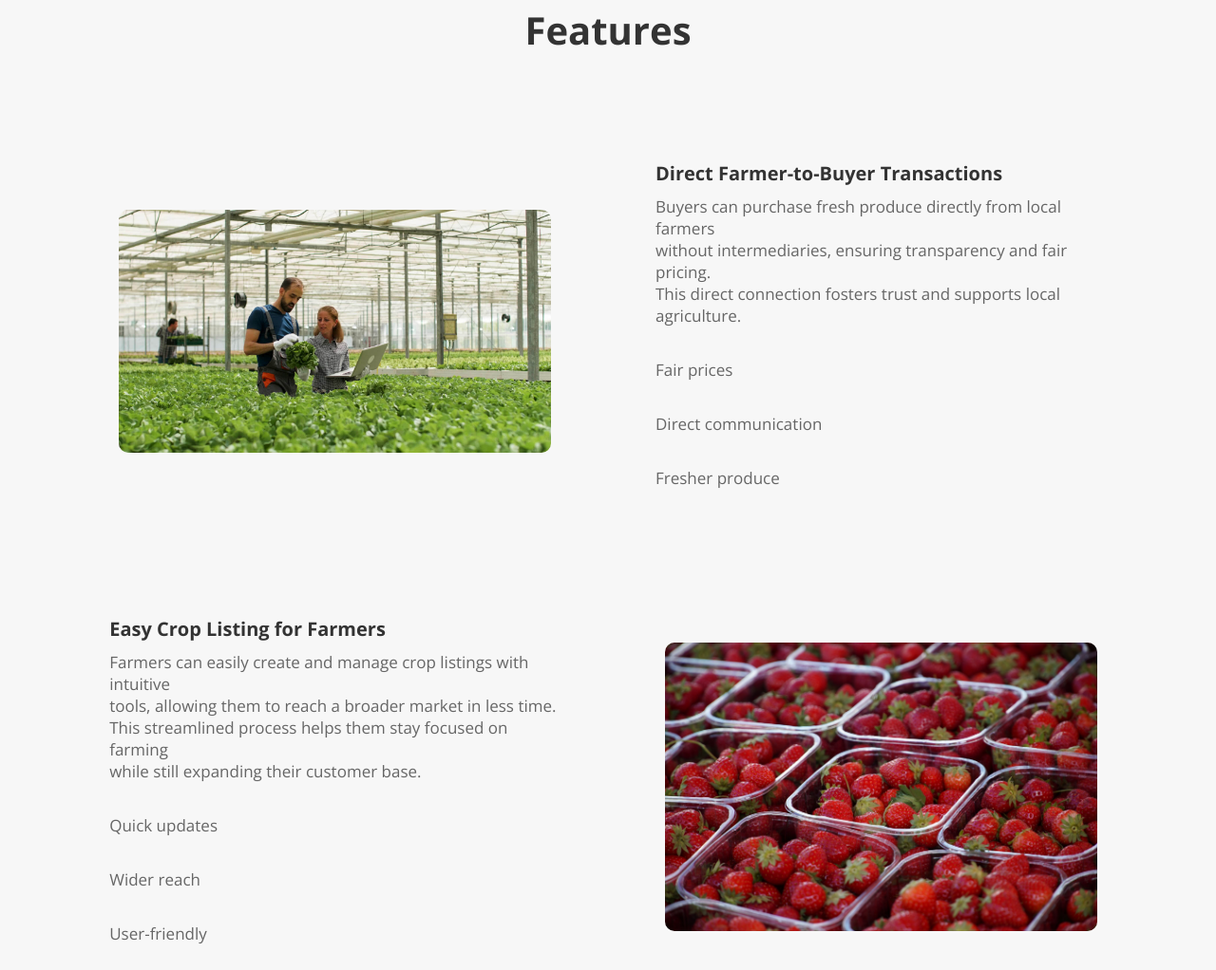
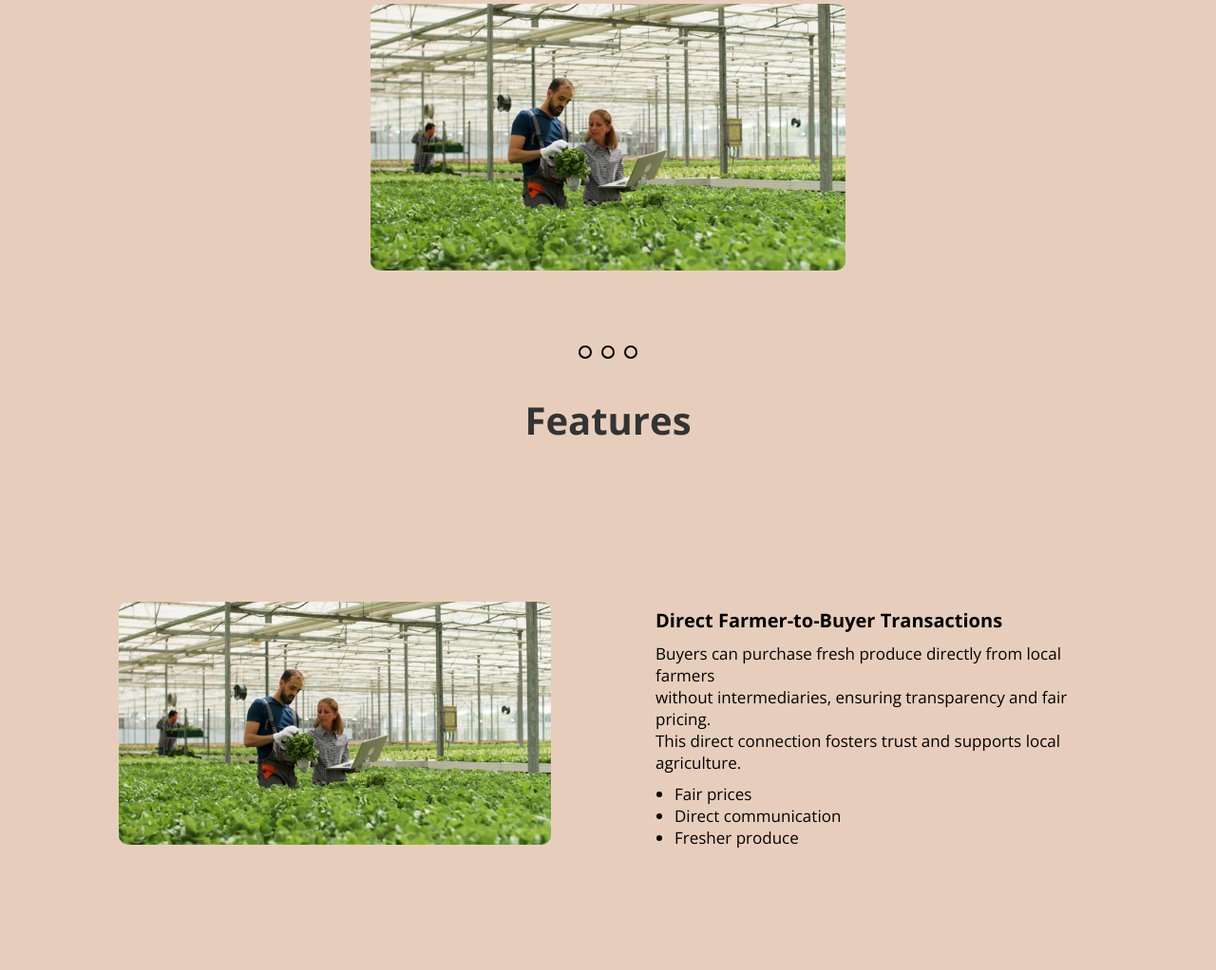
Before and after one commit to JeremieDiaz/CropShop, a plain HTML site: page Frontend/Landing Page/index.html in a window 1280 px wide. Shown: the part 796-1818 px from the top of the page at 95% size. Drawn offline with nearby package versions, Linux system fonts and the light colour scheme.

Commit message:
Updated Landing Page
Added new variable colors
Changed background color
Changed navbar background color
Changed paragraph color
Added listed form for features
Added Carousel
Merged and reduced CSS lines

```diff
--- a/Frontend/Landing Page/index.html
+++ b/Frontend/Landing Page/index.html
@@ -31,10 +31,10 @@
             <div class= "content">
                 <h3>Your Best Value <br>Proposition</h3>
                 <p>
-                    Welcome to CropShop, the marketplace that connects <br>
-                    farmers with buyers for fresh, locally grown crops. Our <br>
-                    platform promotes direct trade, fair pricing, and sustainable <br>
-                    practices, making it easy to buy or sell high-quality produce. <br>
+                    Welcome to CropShop, the marketplace that connects
+                    farmers with buyers for fresh, locally grown crops. Our
+                    platform promotes direct trade, fair pricing, and sustainable
+                    practices, making it easy to buy or sell high-quality produce.
                     Join us and support local agriculture today!
                 </p>
                 <a href= "/Frontend/Create Account Page/login.html" class= "btn">Start Now</a>
@@ -44,6 +44,66 @@
                 <img src= "/Images/CropShop Logo.png" alt="">
             </div>
         </section>
+
+        <div class="carousel">
+            <input type="radio" name="radio" id="radio1" checked>
+            <input type="radio" name="radio" id="radio2">
+            <input type="radio" name="radio" id="radio3">
+
+            <div class="slides">
+                <div class="slide">
+                    <img src="/Images/Farming E-commerce.jpg" alt="Slide 1">
+                </div>
+                <div class="slide">
+                    <img src="/Images/Farmland.jpg" alt="Slide 2">
+                </div>
+                <div class="slide">
+                    <img src="/Images/Strawberries.jpg" alt="Slide 3">
+                </div>
+            </div>
+
+            <div class="navigation">
+                <label for="radio1" class="manual-btn"></label>
+                <label for="radio2" class="manual-btn"></label>
+                <label for="radio3" class="manual-btn"></label>
+            </div>
+        </div>
+
+        <input type="radio" name="radio" id="radio1" checked>
+        <input type="radio" name="radio" id="radio2">
+        <input type="radio" name="radio" id="radio3">
+
+        <script>
+            let currentIndex = 1; // Start with the first slide
+            const totalSlides = 3; // Update this based on the total number of slides
+            const changeSlide = () => {
+                document.getElementById('radio' + currentIndex).checked = true; // Set the checked radio button
+                currentIndex++; // Increment the index to go to the next slide
+                if (currentIndex > totalSlides) {
+                    currentIndex = 1; // Reset to the first slide after the last one
+                }
+            };
+
+            setInterval(changeSlide, 10000); // Change slide every 10 seconds (10000 milliseconds)
+        </script>
+
+        <style>
+            /* Hides the radio buttons */
+            input[type="radio"] {
+                display: none;
+            }
+
+            /* Carousel logic */
+            #radio1:checked ~ .slides {
+                transform: translateX(0);
+            }
+            #radio2:checked ~ .slides {
+                transform: translateX(-100%);
+            }
+            #radio3:checked ~ .slides {
+                transform: translateX(-200%);
+            }
+        </style>
 
         <!-- Home ends here -->
 
@@ -57,13 +117,11 @@
                     Buyers can purchase fresh produce directly from local farmers <br>
                     without intermediaries, ensuring transparency and fair pricing. <br>
                     This direct connection fosters trust and supports local agriculture.</p>
-                <br>
-                <p>Fair prices</p>
-                <br>
-                <p>Direct communication</p>
-                <br>
-                <p>Fresher produce</p>
-                <br>
+                <ul>
+                    <li>Fair prices</li>
+                    <li>Direct communication</li>
+                    <li>Fresher produce</li>
+                </ul>
             </div>
 
             <div class= "image">
@@ -79,13 +137,11 @@
                     tools, allowing them to reach a broader market in less time. <br>
                     This streamlined process helps them stay focused on farming <br>
                     while still expanding their customer base.</p>
-                <br>
-                <p>Quick updates</p>
-                <br>
-                <p>Wider reach</p>
-                <br>
-                <p>User-friendly</p>
-                <br>
+                <ul>
+                    <li>Quick updates</li>
+                    <li>Wider reach</li>
+                    <li>User-friendly</li>
+                </ul>
             </div>
 
             <div class= "image">
@@ -101,13 +157,11 @@
                     system that facilitates seamless and protected transactions <br>
                     for both buyers and farmers. This ensures smooth payments <br>
                     while offering peace of mind with reliable security features.</p>
-                <br>
-                <p>Safe payments</p>
-                <br>
-                <p>Fast processing</p>
-                <br>
-                <p>Reliable transactions</p>
-                <br>
+                <ul>
+                    <li>Safe payments</li>
+                    <li>Fast processing</li>
+                    <li>Reliable transactions</li>
+                </ul>
             </div>
 
             <div class= "image">
--- a/Frontend/Landing Page/style.css
+++ b/Frontend/Landing Page/style.css
@@ -11,6 +11,13 @@
     --black: #0000001A;
     --gold: #FFD700;
     --blacker: #000000;
+    --green1: #197f14;
+    --green2: #032c01;
+    --beige: #e7cebc;
+    --orange1: #f6b468;
+    --orange2: #bc6c25;
+    --grayishWhite: #e7e6e6;
+    --paleGreen: #DFFFD6;
 }
 
 * {
@@ -38,9 +45,10 @@ html {
 }
 
 body {
-    background: #f7f7f7; /* Sets a light gray background color for the body */
+    background-color: var(--beige); /* Sets a background color for the body */
     /* background: url('path-to-your-image.jpg') no-repeat center center fixed; */ /* Adds a background image that is centered and fixed during scrolling */
     /* background-size: cover; */ /* Ensures the image covers the entire viewport */
+    /* background: linear-gradient(to bottom, var(--green1), var(--orange2)); */ /* Creates a vertical gradient from green at the top to orange at the bottom */
 }
 
 section {
@@ -118,7 +126,7 @@ header {
     display: flex; /* Uses flexbox to lay out the child elements (logo, navbar) */
     align-items: center; /* Vertically centers the items within the header */
     justify-content: space-between; /* Distributes space between the logo and navbar */
-    background: var(--white); /* Sets the background color to white */
+    background: var(--paleGreen); /* Sets the background color to white */
     padding: 2rem 5%; /* Adds padding of 2rem on the top/bottom and 5% on the left/right */
     box-shadow: 0 .5rem 1rem rgba(0,0,0,.1); /* Adds a subtle shadow to the header for a raised effect */
 }
@@ -161,17 +169,6 @@ header .navbar a:hover {
     display: none; /* Hides the menu icon (used in mobile views typically) */
 }
 
-/* .sign-up-btn {
-    background: var(--darkCharcoal);
-    color: var(--white);
-    padding: .8rem 2rem;
-    border-radius: .5rem;
-    font-size: 1.7rem;
-    text-align: center;
-    text-transform: capitalize;
-    margin-left: auto;
-} */
-
 
 
 /* <----------Header ends here----------> */
@@ -194,8 +191,11 @@ header .navbar a:hover {
 }
 
 .home .content{
+    background-color: var(--paleGreen); /* Gives it a background color */
+    border-radius: 1rem; /* Rounds the corners of the background */
+    box-shadow: 0 0.5rem 1rem rgba(0, 0, 0, 0.1); /* Adds a subtle shadow for a raised effect */
     flex: 1 1 40rem; /* Allows the .content section to flex-grow and take up space, with a minimum width of 40rem */
-    padding-top: 0rem; /* Adds padding to the top of the .content section */
+    padding: 2rem; /* Adds padding around the text */
     order: 1; /* Moves the content (text) to the left */
 }
 
@@ -206,7 +206,7 @@ header .navbar a:hover {
 
 .home .content p{
     font-size: 1.7rem; /* Sets the font size of the paragraph text to 1.7rem */
-    color: var(--darkGray); /* Sets the text color to the dark gray variable */
+    color: var(--blacker); /* Sets the text color to the dark gray variable */
     padding: 1rem 0; /* Adds 1rem padding to the top and bottom of the paragraph */
 }
 
@@ -221,6 +221,62 @@ header .navbar a:hover {
     border-radius: 20px; /* Rounds the corners to give a smooth edge */
 }
 
+.carousel {
+    width: 100%; /* Makes the image take up 100% of the available space */
+    max-width: 800px; /* Adjust to your preferred width */
+    margin: auto;
+    position: relative;
+    overflow: hidden;
+}
+
+.carousel img {
+    width: 100%; /* Makes the image take up 100% of the available space */
+    max-width: 500px; /* Set a maximum width for the image, adjust as needed */
+    height: auto; /* Ensures the height scales proportionally to the width */
+    object-fit: cover; /* Keeps the aspect ratio intact while covering the area */
+    margin-left: 15rem; /* Move the image horizontally to the left */
+    margin-bottom: 5rem; /* Move the image vertically to the bottom */
+}
+
+.slides {
+    display: flex;
+    width: 300%; /* Assuming there are 3 slides, adjust based on the number of slides */
+    transition: transform 0.5s ease;
+}
+
+.slide {
+    width: 100%;
+    flex: 1 0 100%; /* Each slide takes up 100% of the carousel's width */
+}
+
+.slide img {
+    width: 100%;
+    height: auto; /* Keeps the image responsive */
+    border-radius: 10px; /* Optional: Adds rounded corners */
+}
+
+.navigation {
+    position: absolute;
+    bottom: 10px;
+    left: 50%;
+    transform: translateX(-50%);
+    display: flex;
+    justify-content: center;
+}
+
+.manual-btn {
+    border: 2px solid var(--blacker);
+    padding: 5px;
+    border-radius: 50%;
+    cursor: pointer;
+    transition: background 0.3s ease;
+    margin: 0 5px;
+}
+
+.manual-btn:hover {
+    background: var(--blacker);
+}
+
 
 
 /* <----------Home ends here----------> */
@@ -231,89 +287,15 @@ header .navbar a:hover {
 
 
 
-.features{
-    display: flex; /* Flexbox layout for content and image */
-    flex-wrap: wrap; /* Allows wrapping for responsive design */
-    gap: 10rem; /* Adds space between the content and image */
-    min-height: 1vh; /* Ensures the section takes up at least 100% of the viewport height */
-    align-items: center; /* Vertically centers the child elements within the container */
-    padding-top: 0rem; /* Added padding at the top for spacing */
-}
-
-
 .features .heading{ /* This controls the style of the heading */
     width: 100%; /* Ensures the heading takes up the full width */
     text-align: center; /* Centers the heading text */
     font-size: 4rem; /* Sets a large font size for the heading */
     color: var(--darkCharcoal); /* Dark charcoal color for the heading text */
-
 }
 
-.features .content{
-    flex: 1 1 40rem; /* Flexible size for the content */
-    padding-top: 1rem; /* Padding above the content */
-    order: 2; /* Ensures content comes second */
-}
-
-.features .content h3{
-    font-size: 2rem; /* Large font size for the h3 */
-    color: var(--darkCharcoal); /* Color for the h3 */
-}
-
-.features .content p{
-    font-size: 1.7rem; /* Font size for the paragraph */
-    color: var(--darkGray); /* Color for the paragraph */
-    padding: 1rem 0; /* Padding for paragraph */
-}
-
-.features .image{
-    flex: 1 1 40rem; /* Flexible size for the image */
-    order: 1; /* Ensures the image comes first */
-}
-
-.features .image img{
-    width: 100%; /* Ensures the image takes up full width */
-    padding: 1rem; /* Padding around the image */
-    border-radius: 20px; /* Rounds the corners to give a smooth edge */
-}
-
-.features2{
-    display: flex; /* Flexbox layout for content and image */
-    flex-wrap: wrap; /* Allows wrapping for responsive design */
-    gap: 10rem; /* Adds space between the content and image */
-    min-height: 70vh; /* Ensures the section takes up at least 100% of the viewport height */
-    align-items: center; /* Vertically centers the child elements within the container */
-    padding-top: 0rem; /* Added padding at the top for spacing */
-}
-
-.features2 .content{
-    flex: 1 1 40rem; /* Flexible size for the content */
-    padding-top: 1rem; /* Padding above the content */
-    order: 1; /* Ensures content comes first */
-}
-
-.features2 .content h3{
-    font-size: 2rem; /* Large font size for the h3 */
-    color: var(--darkCharcoal); /* Color for the h3 */
-}
-
-.features2 .content p{
-    font-size: 1.7rem; /* Font size for the paragraph */
-    color: var(--darkGray); /* Color for the paragraph */
-    padding: 1rem 0; /* Padding for paragraph */
-}
-
-.features2 .image{
-    flex: 1 1 40rem; /* Flexible size for the image */
-    order: 2; /* Ensures the image comes second */
-}
-
-.features2 .image img{
-    width: 100%; /* Ensures the image takes up full width */
-    padding: 1rem; /* Padding around the image */
-    border-radius: 20px; /* Rounds the corners to give a smooth edge */
-}
-
+.features,
+.features2,
 .features3{
     display: flex; /* Flexbox layout for content and image */
     flex-wrap: wrap; /* Allows wrapping for responsive design */
@@ -323,21 +305,73 @@ header .navbar a:hover {
     padding-top: 0rem; /* Added padding at the top for spacing */
 }
 
-.features3 .content{
+.features .content h3,
+.features2 .content h3,
+.features3 .content h3 {
+    font-size: 2rem; /* Large font size for the h3 */
+    color: var(--blacker); /* Sets the text color to black */
+    font-weight: 800; /* Increases the thickness of the h3 text */
+}
+
+.features .content p,
+.features2 .content p,
+.features3 .content p {
+    font-size: 1.7rem; /* Sets the font size of the paragraph text to 1.7rem */
+    color: var(--blacker); /* Sets the text color to black */
+    font-weight: 500; /* Increases the thickness of the paragraph text */
+    padding: 1rem 0; /* Adds 1rem padding to the top and bottom of the paragraph */
+}
+
+.features .content p,
+.features2 .content p,
+.features3 .content p {
+    font-size: 1.7rem; /* Sets the font size of the paragraph text to 1.7rem */
+    color: var(--blacker); /* Sets the text color to black */
+    font-weight: 500; /* Increases the thickness of the paragraph text */
+    padding: 1rem 0; /* Adds 1rem padding to the top and bottom of the paragraph */
+}
+
+.features .content ul,
+.features2 .content ul,
+.features3 .content ul {
+    list-style-type: disc; /* Uses bullet points */
+    padding-left: 20px; /* Indent the list */
+}
+
+.features .content li,
+.features2 .content li,
+.features3 .content li {
+    font-size: 1.7rem; /* Sets the font size to match the paragraph */
+    color: #000000; /* Sets the color to black */
+    margin: 0; /* Remove default margins if needed */
+}
+
+.features .content{
     flex: 1 1 40rem; /* Flexible size for the content */
     padding-top: 1rem; /* Padding above the content */
     order: 2; /* Ensures content comes second */
 }
 
-.features3 .content h3{
-    font-size: 2rem; /* Large font size for the h3 */
-    color: var(--darkCharcoal); /* Color for the h3 */
+.features .image{
+    flex: 1 1 40rem; /* Flexible size for the image */
+    order: 1; /* Ensures the image comes first */
 }
 
-.features3 .content p{
-    font-size: 1.7rem; /* Font size for the paragraph */
-    color: var(--darkGray); /* Color for the paragraph */
-    padding: 1rem 0; /* Padding for paragraph */
+.features2 .content{
+    flex: 1 1 40rem; /* Flexible size for the content */
+    padding-top: 1rem; /* Padding above the content */
+    order: 1; /* Ensures content comes first */
+}
+
+.features2 .image{
+    flex: 1 1 40rem; /* Flexible size for the image */
+    order: 2; /* Ensures the image comes second */
+}
+
+.features3 .content{
+    flex: 1 1 40rem; /* Flexible size for the content */
+    padding-top: 1rem; /* Padding above the content */
+    order: 2; /* Ensures content comes second */
 }
 
 .features3 .image{
@@ -345,6 +379,8 @@ header .navbar a:hover {
     order: 1; /* Ensures the image comes first */
 }
 
+.features .image img,
+.features2 .image img,
 .features3 .image img{
     width: 100%; /* Ensures the image takes up full width */
     padding: 1rem; /* Padding around the image */
@@ -398,7 +434,7 @@ header .navbar a:hover {
 }
 
 .about .services-list div {
-    background: #ffffff; /* Sets a white background for each service item */
+    background: white; /* Sets a white background for each service item */
     padding: 40px; /* Adds 40px of padding inside each service item */
     font-size: 13px; /* Sets a smaller font size (13px) for text within the service item */
     font-weight: 300; /* Makes the text lighter (font-weight 300) */
```
